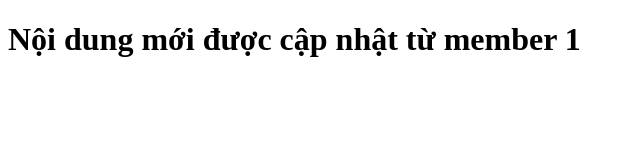
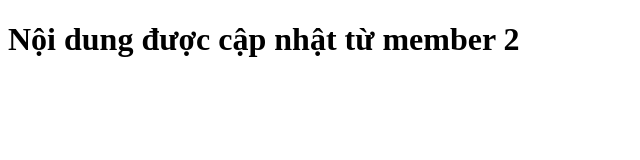
Before and after one commit to Trinh1124/demo_git, a plain HTML site: page index.html in a window 1280 px wide. Shown: the whole page, without its empty margins (0-640 px from the left). Drawn offline with Linux system fonts and the light colour scheme.

Commit message:
feat: update member_2

```diff
--- a/index.html
+++ b/index.html
@@ -8,7 +8,7 @@
 </head>
 
 <body>
-    <h1>Nội dung mới được cập nhật từ member 1</h1>
+    <h1>Nội dung được cập nhật từ member 2</h1>
 </body>
 
 </html>
```
